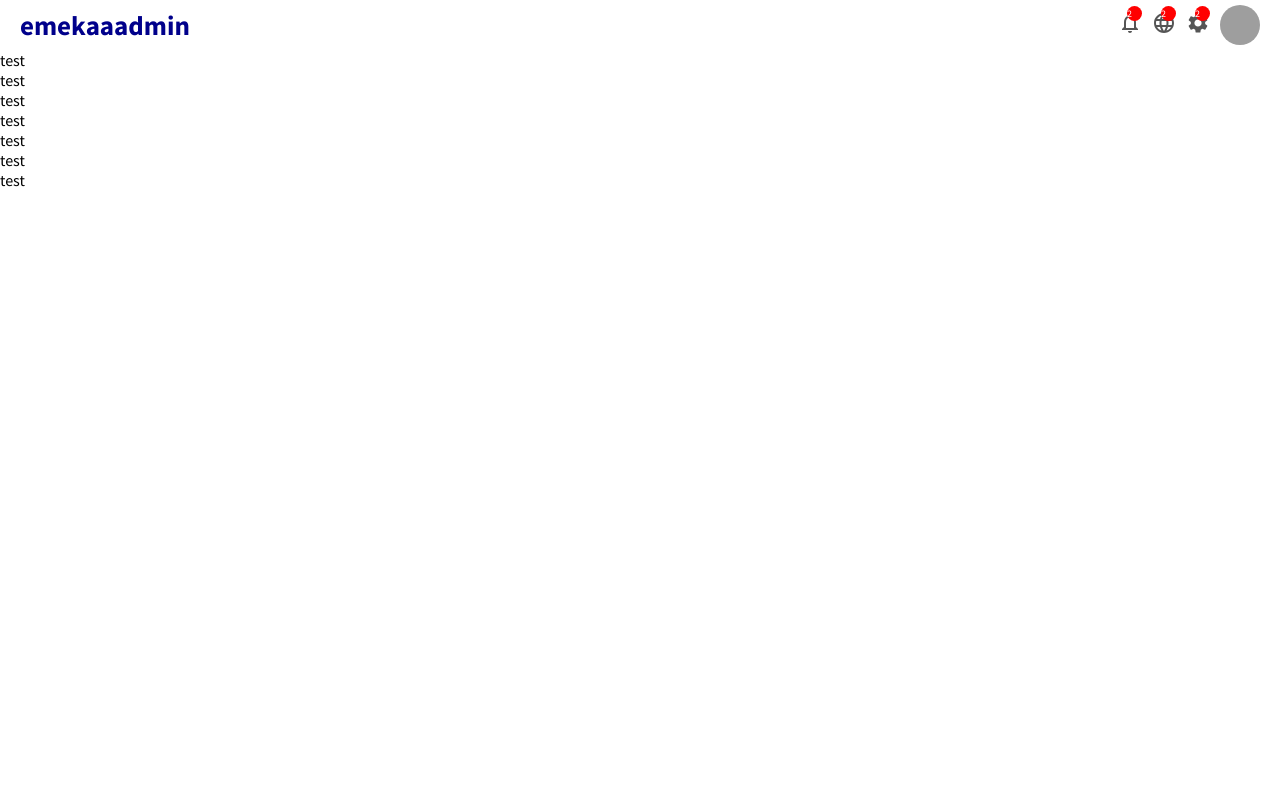
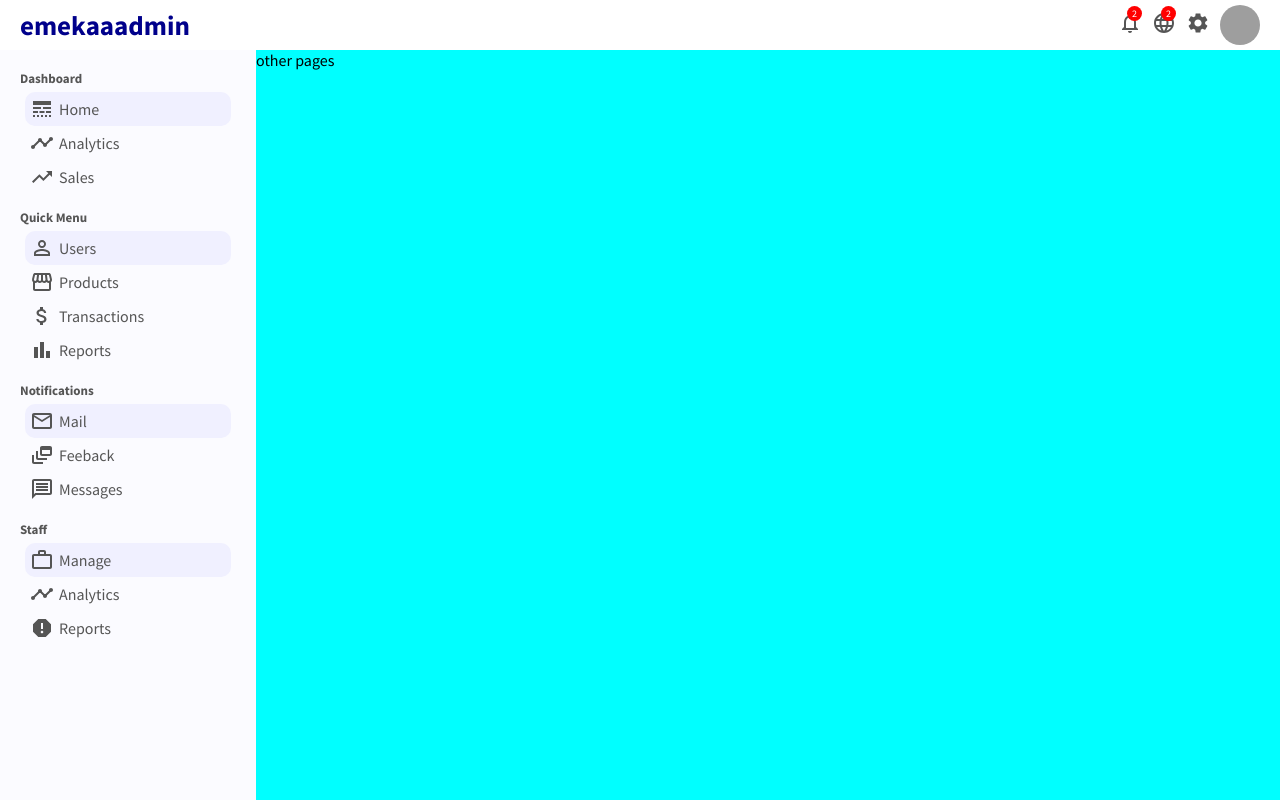
Before and after one commit to emekasage/emekaadmin-23, a React (Create React App) app: page / in a window 1280 px wide. Built offline with nearby package versions, Linux system fonts and the light colour scheme; grey boxes are pictures that could not be loaded.

Commit message:
sidebar done

```diff
--- /dev/null
+++ b/src/App.css
@@ -0,0 +1,8 @@
+.container {
+  display: flex;
+}
+
+.others {
+  flex: 4;
+  background-color: cyan;
+}
--- a/src/App.js
+++ b/src/App.js
@@ -1,16 +1,15 @@
-import Topbar from "./components/Topbar";
+import Topbar from "./components/topbar/Topbar";
+import Sidebar from "./sidebar/Sidebar";
+import "./App.css";
 
 function App() {
   return (
     <div className="App">
       <Topbar />
-      test <br />
-      test <br />
-      test <br />
-      test <br />
-      test <br />
-      test <br />
-      test <br />
+      <div className="container">
+        <Sidebar />
+        <div className="others">other pages</div>
+      </div>
     </div>
   );
 }
--- a/src/components/Topbar.jsx
+++ b/src/components/topbar/Topbar.jsx
@@ -20,7 +20,6 @@ export default function Topbar() {
           </div>
           <div className="topbarIconContainer">
             <Settings />
-            <span className="topIconBadge">2</span>
           </div>
           <img
             src="https://www.linkpicture.com/q/IMG_20211030_124919.jpg"
--- a/src/components/topbar.css
+++ b/src/components/topbar/topbar.css
@@ -45,7 +45,7 @@
   border-radius: 50%;
   display: flex;
   align-items: center;
-  justify-items: center;
+  justify-content: center;
   font-size: 10px;
 }
 
--- /dev/null
+++ b/src/sidebar/Sidebar.jsx
@@ -0,0 +1,100 @@
+import React from "react";
+import "./sidebar.css";
+import {
+  LineStyle,
+  Timeline,
+  TrendingUp,
+  PersonOutline,
+  Storefront,
+  AttachMoney,
+  BarChart,
+  MailOutline,
+  DynamicFeed,
+  MessageOutlined,
+  WorkOutline,
+  Report,
+} from "@mui/icons-material";
+
+export default function Sidebar() {
+  return (
+    <div className="sidebar">
+      <div className="sidebarWrapper">
+        {/** Dashboard Menu **/}
+        <div className="sidebarMenu">
+          <h3 className="sidebarTitle">Dashboard</h3>
+          <ul className="sidebarList">
+            <li className="sidebarListItem active">
+              <LineStyle />
+              <span style={{ paddingLeft: "5px" }}>Home</span>
+            </li>
+            <li className="sidebarListItem">
+              <Timeline />
+              <span style={{ paddingLeft: "5px" }}>Analytics</span>
+            </li>
+            <li className="sidebarListItem">
+              <TrendingUp />
+              <span style={{ paddingLeft: "5px" }}>Sales</span>
+            </li>
+          </ul>
+        </div>
+        {/** Quick Menu **/}
+        <div className="sidebarMenu">
+          <h3 className="sidebarTitle">Quick Menu</h3>
+          <ul className="sidebarList">
+            <li className="sidebarListItem active">
+              <PersonOutline />
+              <span style={{ paddingLeft: "5px" }}>Users</span>
+            </li>
+            <li className="sidebarListItem">
+              <Storefront />
+              <span style={{ paddingLeft: "5px" }}>Products</span>
+            </li>
+            <li className="sidebarListItem">
+              <AttachMoney />
+              <span style={{ paddingLeft: "5px" }}>Transactions</span>
+            </li>
+            <li className="sidebarListItem">
+              <BarChart />
+              <span style={{ paddingLeft: "5px" }}>Reports</span>
+            </li>
+          </ul>
+        </div>
+        {/** Notifications Menu **/}
+        <div className="sidebarMenu">
+          <h3 className="sidebarTitle">Notifications</h3>
+          <ul className="sidebarList">
+            <li className="sidebarListItem active">
+              <MailOutline /> <span style={{ paddingLeft: "5px" }}>Mail</span>
+            </li>
+            <li className="sidebarListItem">
+              <DynamicFeed />
+              <span style={{ paddingLeft: "5px" }}>Feeback</span>
+            </li>
+            <li className="sidebarListItem">
+              <MessageOutlined />
+              <span style={{ paddingLeft: "5px" }}>Messages</span>
+            </li>
+          </ul>
+        </div>
+        {/** Staff Menu **/}
+        <div className="sidebarMenu">
+          <h3 className="sidebarTitle">Staff</h3>
+          <ul className="sidebarList">
+            <li className="sidebarListItem active">
+              <WorkOutline />
+              <span style={{ paddingLeft: "5px" }}>Manage</span>
+            </li>
+            <li className="sidebarListItem">
+              <Timeline />
+              <span style={{ paddingLeft: "5px" }}>Analytics</span>
+            </li>
+            <li className="sidebarListItem">
+              <Report />
+              <span style={{ paddingLeft: "5px" }}>Reports</span>
+            </li>
+          </ul>
+        </div>
+      </div>
+    </div>
+  );
+}
--- /dev/null
+++ b/src/sidebar/sidebar.css
@@ -0,0 +1,39 @@
+.sidebar {
+  flex: 1;
+  height: calc(100vh - 50px);
+  position: sticky;
+  top: 50px;
+  background-color: rgb(251, 251, 255);
+}
+
+.sidebarWrapper {
+  padding: 20px;
+  color: #555;
+}
+
+.sidebarMenu {
+  margin-bottom: 10px;
+}
+
+.sidebarTitle {
+  font-size: 13px;
+  color: rgb(187, gr186een, 186);
+}
+
+.sidebarList {
+  list-style: none;
+  padding: 5px;
+}
+
+.sidebarListItem {
+  padding: 5px;
+  cursor: pointer;
+  display: flex;
+  align-items: center;
+  border-radius: 10px;
+}
+
+.sidebarListItem.active,
+.sidebarListItem:hover {
+  background-color: rgb(240, 240, 255);
+}
```
